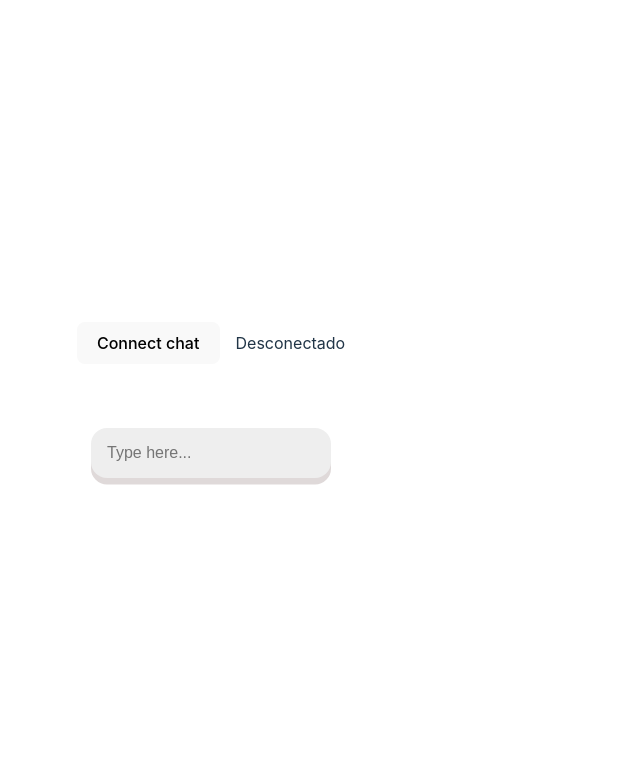
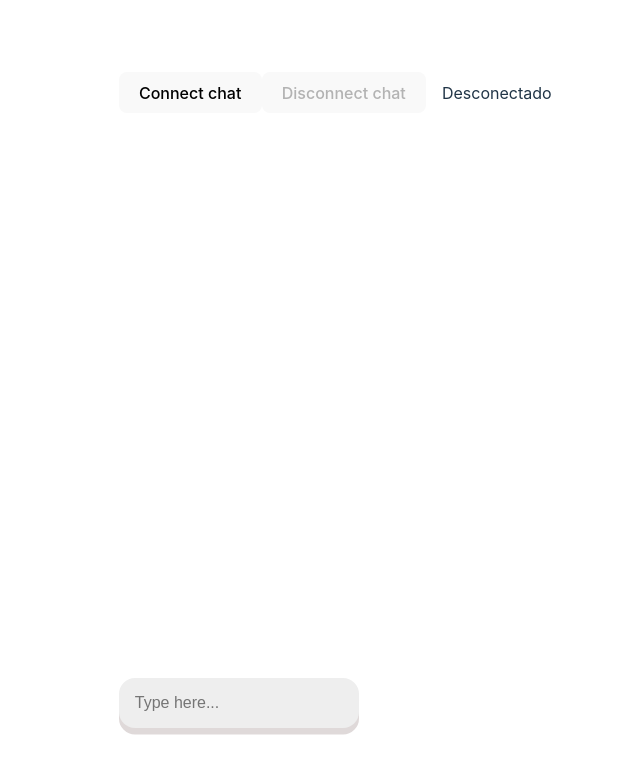
Before and after one commit to nsx07/bun-chat, a React (Vite) app in the folder app/: page / in a window 1280 px wide. Shown: the top 774 px of the page, without its empty margins (429-1069 px from the left). Built offline with nearby package versions, Linux system fonts and the light colour scheme.

Commit message:
Adicionando MessaBox component

```diff
--- a/app/package.json
+++ b/app/package.json
@@ -10,9 +10,12 @@
     "preview": "vite preview"
   },
   "dependencies": {
+    "@types/uuid": "^9.0.4",
     "react": "^18.2.0",
+    "react-chat-elements": "^12.0.10",
     "react-dom": "^18.2.0",
-    "rxjs": "^7.8.1"
+    "rxjs": "^7.8.1",
+    "uuid": "^9.0.1"
   },
   "devDependencies": {
     "@types/react": "^18.2.15",
--- a/app/src/App.tsx
+++ b/app/src/App.tsx
@@ -1,6 +1,8 @@
 import { useState } from 'react'
 import { ChatService } from './services/chat-service';
 import InputMessage from './components/InputMessage';
+import { MessageBox } from 'react-chat-elements'
+import * as uuid from "uuid";
 
 const chatService = new ChatService();
 let messages : string[] = []
@@ -21,15 +23,25 @@ function App() {
 
     chatService.onClose.subscribe(x => {
       setConnected(false);
+      console.log(x);
+
     })
 
   }
 
   return (
     <>
-      <div className="card">
+
+
+      <div style={{height: "90vh", display: "flex", width: "100%", justifyContent: "center",}}>
+
+        <div style={{height: "100%", width: "50%", display: "flex", flexDirection: "column", justifyContent:"space-between"}}>
+          <div className="card" style={{display: "flex", width: "max-content", alignItems: "center"}}>
             <button onClick={() => !connected ? chat() : void 0} disabled={connected}>
               Connect chat
+            </button>
+            <button onClick={() => connected ? chatService.disconnectChat() : void 0} disabled={!connected}>
+              Disconnect chat
             </button>
 
             <span style={{marginLeft: '1rem'}}>
@@ -37,11 +49,26 @@ function App() {
             </span>
           </div>
 
+          <div className='card'>
+            {messages.map((x, i) => {
+              return (
+                <>
+                  <MessageBox key={uuid.v4()}
+                    id={Date.now() * i} focus={true} titleColor={'#333'} forwarded={true} notch={true} removeButton={false} replyButton={true} status={'waiting'}
+                    retracted={true} position={"left"} type={"text"} title={""} text={x} date={new Date()}
+                  />
+                </>
+              )
+            })}
+          </div>
+
           <div className="card">
             <InputMessage onEnter={(message) => {
-          console.log(message);
               chatService.sendMessage(message)
               }}></InputMessage>
+          </div>
+        </div>
+
       </div>
 
     </>
--- a/app/src/main.tsx
+++ b/app/src/main.tsx
@@ -1,5 +1,6 @@
 import React from 'react'
 import ReactDOM from 'react-dom/client'
+import 'react-chat-elements/dist/main.css'
 import App from './App.tsx'
 import './index.css'
 
--- a/app/src/services/chat-service.ts
+++ b/app/src/services/chat-service.ts
@@ -4,10 +4,11 @@ import { endpoints } from "../env/environment";
 export class ChatService {
 
     private socket!: WebSocket;
-    private isConnect: boolean = false;
+    private maxCloseTimeoutMilisBase100 = 100;
+    public _isConnect: boolean = false;
     private _onClose: Subject<CloseEvent> = new Subject();
     private _onMessage: Subject<string> = new Subject<string>();
-    private messages: BehaviorSubject<string[]> = new BehaviorSubject([`${new Date().toISOString()} - Chat iniciado`]);
+    private _messages: BehaviorSubject<string[]> = new BehaviorSubject([`${new Date().toISOString()} - Chat iniciado`]);
 
     get onMessage() {
         return this._onMessage.asObservable();
@@ -17,11 +18,21 @@ export class ChatService {
         return this._onClose.asObservable();
     }
 
-    async connectChat() {
+    get isConnect() {
+        return this._isConnect;
+    }
+
+    get messages() {
+        return this._messages.getValue();
+    }
+
+    public async connectChat() {
         return new Promise<Observable<string>>((res, rej) => {
             this.socket = new WebSocket(endpoints.apiWs + "/chat");
 
             this.socket.onmessage = (ev) => {
+                console.log(ev);
+
                 this._onMessage.next(ev.data);
             }
 
@@ -36,7 +47,34 @@ export class ChatService {
         });
     }
 
-    sendMessage(content: string) {
+    public async disconnectChat() {
+        return new Promise((res, rej) => {
+            try {
+                this.socket.close();
+                let timeout = 0;
+                let timer = setInterval(() => {
+                    if (this.socket.readyState === this.socket.CLOSED) {
+                        clearInterval(timer);
+                        res(true);
+                    }
+
+                    timeout++;
+
+                    if (timeout >= this.maxCloseTimeoutMilisBase100) {
+                        clearInterval(timer);
+                        throw new Error("Timeout to close websocket connection");
+                    }
+                }, this.maxCloseTimeoutMilisBase100);
+
+            } catch (error) {
+                rej(error)
+            } finally {
+                this._isConnect = false;
+            }
+        })
+    }
+
+    public sendMessage(content: string) {
         this.socket.send(content);
     }
 
```
Also changed, not shown: 2 other files (tests, documents, lock files or other folders). Lines whose indentation alone changed are shown as unchanged.
